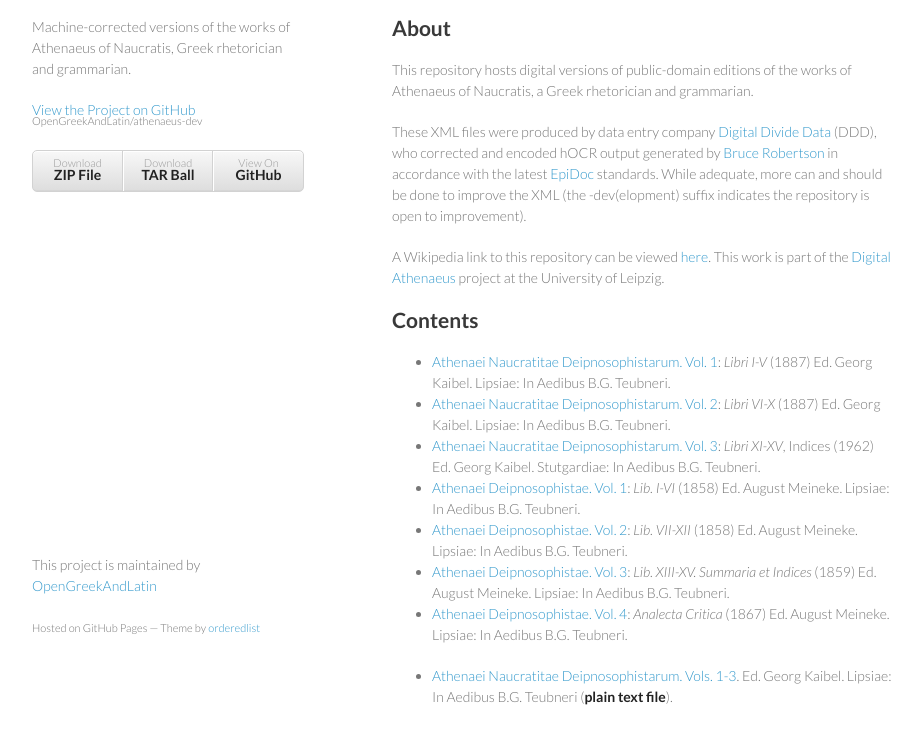
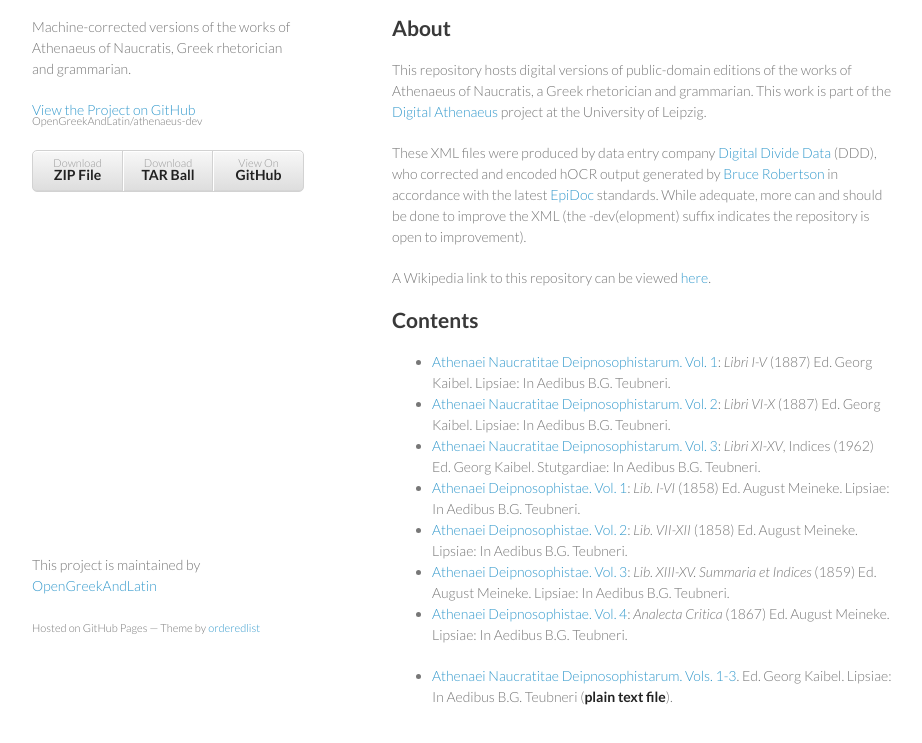
Before and after one commit to OpenGreekAndLatin/athenaeus-dev, a plain HTML site: page index.html in a window 1280 px wide. Shown: the part 93-836 px from the top of the page, without its empty margins (178-1100 px from the left). Drawn offline with Linux system fonts and the light colour scheme.

```diff
--- a/index.html
+++ b/index.html
@@ -34,11 +34,11 @@
 <h2>
 <a id="about" class="anchor" href="#about" aria-hidden="true"><span class="octicon octicon-link"></span></a>About</h2>
 
-<p>This repository hosts digital versions of public-domain editions of the works of Athenaeus of Naucratis, a Greek rhetorician and grammarian.</p>
+<p>This repository hosts digital versions of public-domain editions of the works of Athenaeus of Naucratis, a Greek rhetorician and grammarian. This work is part of the <a href="http://www.dh.uni-leipzig.de/wo/projects/open-greek-and-latin-project/digital-athenaeus/">Digital Athenaeus</a> project at the University of Leipzig.</p>
 
 <p>These XML files were produced by data entry company <a href="http://www.digitaldividedata.org/">Digital Divide Data</a> (DDD), who corrected and encoded hOCR output generated by <a href="https://github.com/brobertson?tab=activity">Bruce Robertson</a> in accordance with the latest <a href="http://sourceforge.net/p/epidoc/wiki/Home/">EpiDoc</a> standards. While adequate, more can and should be done to improve the XML (the -dev(elopment) suffix indicates the repository is open to improvement).</p>
 
-<p>A Wikipedia link to this repository can be viewed <a href="https://en.m.wikipedia.org/wiki/Athenaeus">here</a>. This work is part of the <a href="http://www.dh.uni-leipzig.de/wo/projects/open-greek-and-latin-project/digital-athenaeus/">Digital Athenaeus</a> project at the University of Leipzig.</p>
+<p>A Wikipedia link to this repository can be viewed <a href="https://en.m.wikipedia.org/wiki/Athenaeus">here</a>.</p>
 
 <h2>
 <a id="contents" class="anchor" href="#contents" aria-hidden="true"><span class="octicon octicon-link"></span></a>Contents</h2>
```
Also changed, not shown: params.json (+1 -1 lines).
